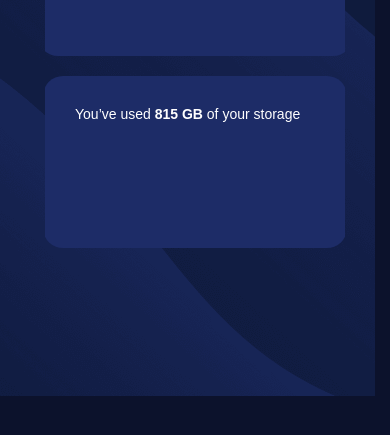
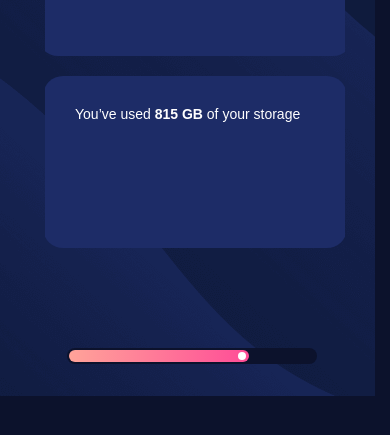
Before and after one commit to ThiagoPereira232/Fylo-data-storage, a plain HTML site: page index.html in a window 390 px wide. Shown: the part 271-706 px from the top of the page. Drawn offline with Linux system fonts and the light colour scheme.

Commit message:
Update responsivo.css

```diff
--- a/style/responsivo.css
+++ b/style/responsivo.css
@@ -59,5 +59,17 @@
         font-size: 14px;
     }
 
+    .bar {
+        margin-bottom: 280px;
+        width: 250px;
+        margin-left: -8px;
+    }
 
+    .bar>span {
+        width: 180px;
+    }
+
+    .bar>span>span {
+        margin-left: 169px;
+    }
 }
```
